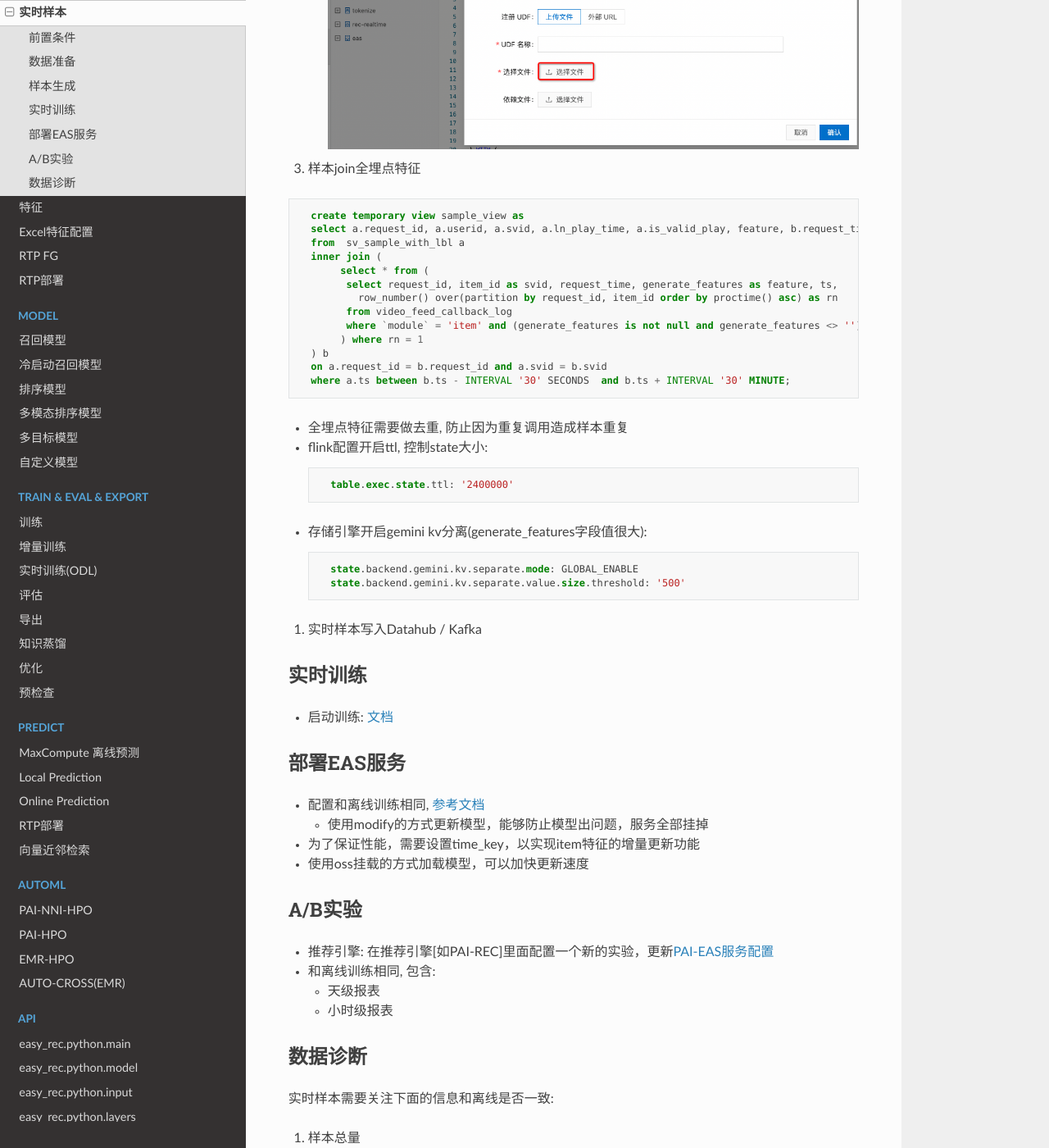
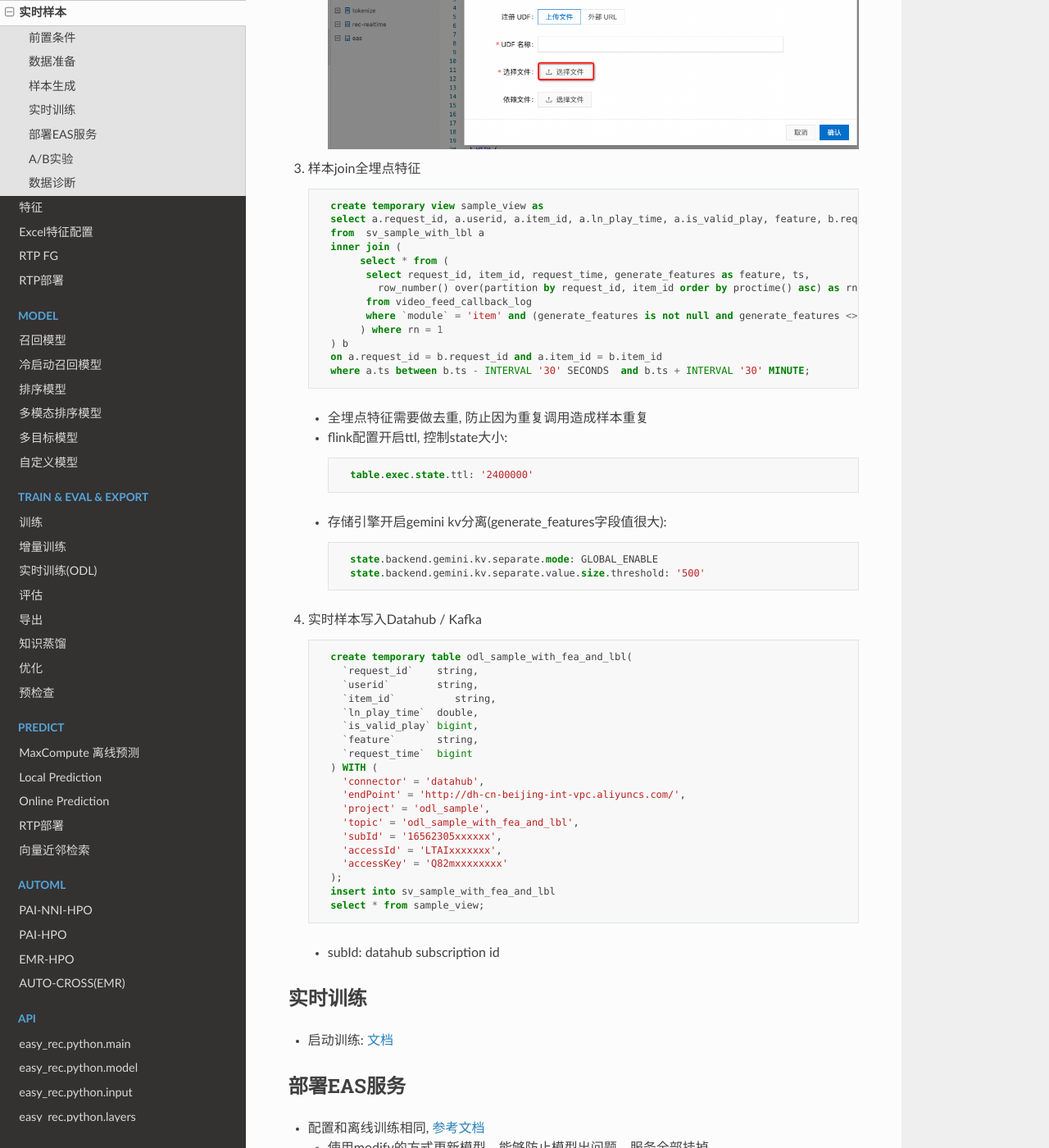
Before and after one commit to alibaba/EasyRec, a Sphinx documentation site: the page built from docs/source/feature/odl_sample.md, in a window 1280 px wide and 1400 px high, scrolled down 2332 px. Shown: the whole window at 82% size. Built offline with Sphinx 7.4.7 and the Read the Docs theme 2.0.0, drawn with Linux system fonts in a browser that asks for light colours; the version number is read from the project's files by our own code.

Commit message:
update docs

````diff
--- a/docs/source/feature/odl_sample.md
+++ b/docs/source/feature/odl_sample.md
@@ -84,33 +84,55 @@
         ![image.png](../../images/odl_label_gen.png)
 
 3. 样本join全埋点特征
-  ```sql
-    create temporary view sample_view as
-    select a.request_id, a.userid, a.svid, a.ln_play_time, a.is_valid_play, feature, b.request_time
-    from  sv_sample_with_lbl a
-    inner join (
-         select * from (
-          select request_id, item_id as svid, request_time, generate_features as feature, ts,
-            row_number() over(partition by request_id, item_id order by proctime() asc) as rn
-          from video_feed_callback_log
-          where `module` = 'item' and (generate_features is not null and generate_features <> '')
-         ) where rn = 1
-    ) b
-    on a.request_id = b.request_id and a.svid = b.svid
-    where a.ts between b.ts - INTERVAL '30' SECONDS  and b.ts + INTERVAL '30' MINUTE;
-  ```
-  - 全埋点特征需要做去重, 防止因为重复调用造成样本重复
-  - flink配置开启ttl, 控制state大小:
-    ```sql
-      table.exec.state.ttl: '2400000'
-    ```
-  - 存储引擎开启gemini kv分离(generate_features字段值很大):
-    ```sql
-      state.backend.gemini.kv.separate.mode: GLOBAL_ENABLE
-      state.backend.gemini.kv.separate.value.size.threshold: '500'
-    ```
+   ```sql
+     create temporary view sample_view as
+     select a.request_id, a.userid, a.item_id, a.ln_play_time, a.is_valid_play, feature, b.request_time
+     from  sv_sample_with_lbl a
+     inner join (
+          select * from (
+           select request_id, item_id, request_time, generate_features as feature, ts,
+             row_number() over(partition by request_id, item_id order by proctime() asc) as rn
+           from video_feed_callback_log
+           where `module` = 'item' and (generate_features is not null and generate_features <> '')
+          ) where rn = 1
+     ) b
+     on a.request_id = b.request_id and a.item_id = b.item_id
+     where a.ts between b.ts - INTERVAL '30' SECONDS  and b.ts + INTERVAL '30' MINUTE;
+   ```
+   - 全埋点特征需要做去重, 防止因为重复调用造成样本重复
+   - flink配置开启ttl, 控制state大小:
+     ```sql
+       table.exec.state.ttl: '2400000'
+     ```
+   - 存储引擎开启gemini kv分离(generate_features字段值很大):
+     ```sql
+       state.backend.gemini.kv.separate.mode: GLOBAL_ENABLE
+       state.backend.gemini.kv.separate.value.size.threshold: '500'
+     ```
 
 4. 实时样本写入Datahub / Kafka
+   ```sql
+     create temporary table odl_sample_with_fea_and_lbl(
+       `request_id`    string,
+       `userid`        string,
+       `item_id`          string,
+       `ln_play_time`  double,
+       `is_valid_play` bigint,
+       `feature`       string,
+       `request_time`  bigint
+     ) WITH (
+       'connector' = 'datahub',
+       'endPoint' = 'http://dh-cn-beijing-int-vpc.aliyuncs.com/',
+       'project' = 'odl_sample',
+       'topic' = 'odl_sample_with_fea_and_lbl',
+       'subId' = '16562305xxxxxx',
+       'accessId' = 'LTAIxxxxxxx',
+       'accessKey' = 'Q82mxxxxxxxx'
+     );
+     insert into sv_sample_with_fea_and_lbl
+     select * from sample_view;
+   ```
+   - subId: datahub subscription id
 
 ## 实时训练
 - 启动训练: [文档](../online_train.md)
````
